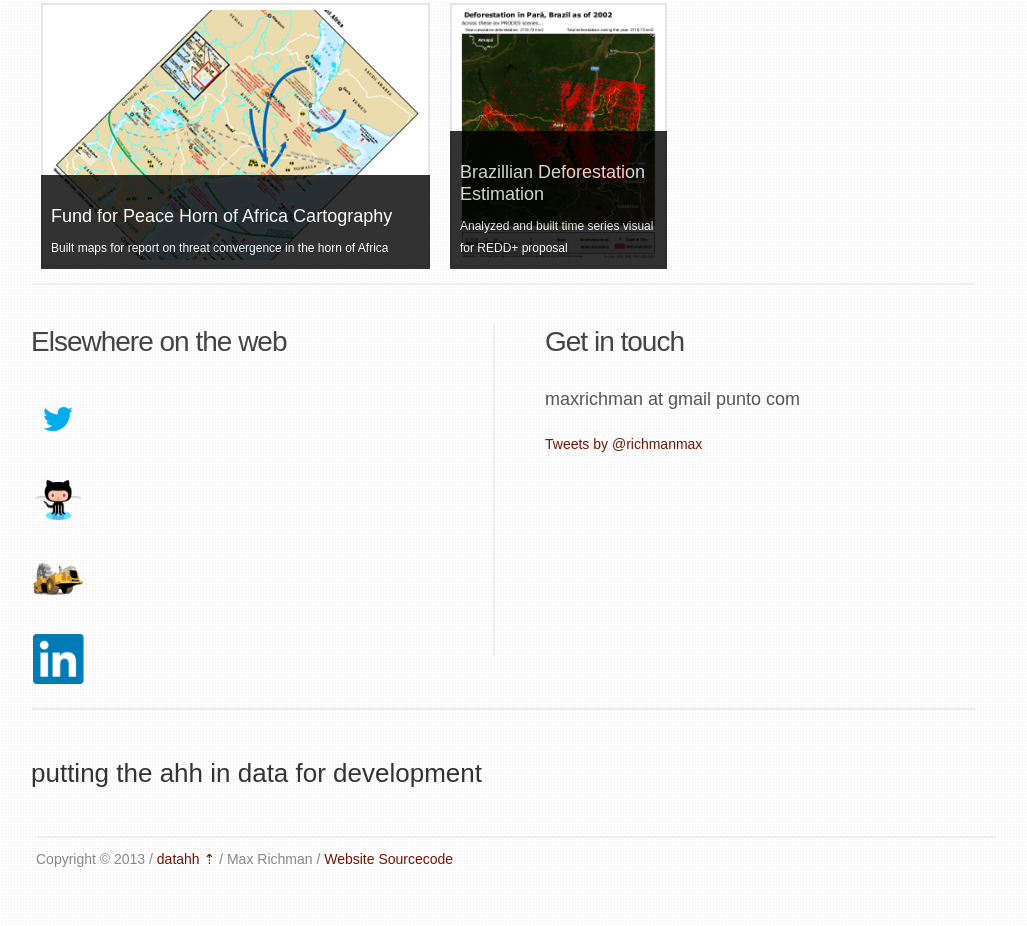
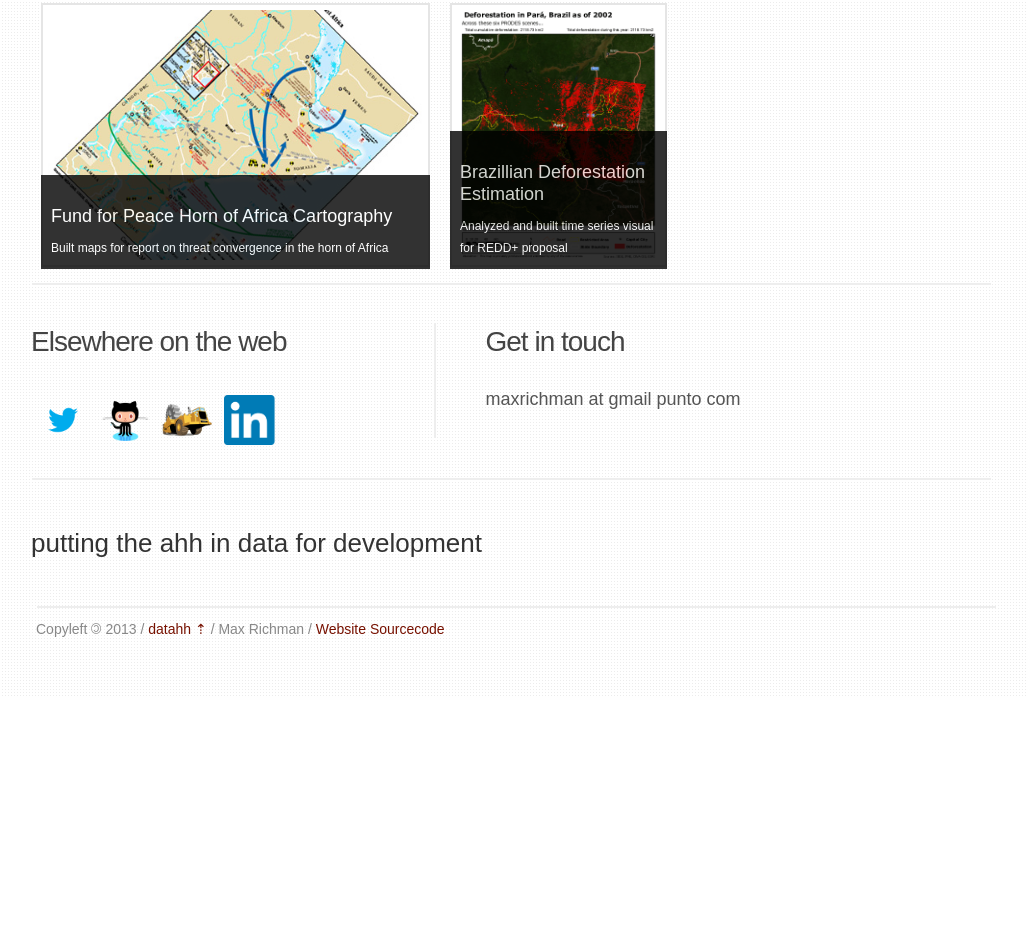
Before and after one commit to mjrich/mjrich.github.com, a plain HTML site: page index.html in a window 1280 px wide. Shown: the part 1195-2121 px from the top of the page, without its empty margins (124-1151 px from the left). After the commit the page ends 1891 px from the top, so only its background shows below. Drawn offline with Linux system fonts and the light colour scheme; a web font is replaced by a local one.

Commit message:
updated contact section

```diff
--- a/did.js
+++ b/did.js
@@ -1,7 +1,7 @@
 json = {
 "name":"Max Richman",
 "property":"datahh",
-"tag-line":"putting the ahh in data for developmentt",
+"tag-line":"putting the ahh in data for development",
 "url1":"https://twitter.com/richmanmax",
 "url1-name":"Twitter",
 "url2":"https://github.com/mjrich",
--- a/index.html
+++ b/index.html
@@ -84,37 +84,28 @@
 
             	<div class="line"></div>
 
-            	<div id="content">
 
-        			<div id="services">
+        		<div id="services">
             			<h4>Elsewhere on the web</h4>
 
-                		<div class="service">
-                			<div class="frontpage-small-img-bg">
+                		<span class="service">
             					<a href="https://twitter.com/richmanmax" target="_blank"><img src="images/twitter.png" alt="" /></a>
-            				</div><!--end post-frontpage-img-bg-->
 
-                		</div><!--end service-->
+                		</span><!--end service-->
 
-                		<div class="service">
-                			<div class="frontpage-small-img-bg">
+                		<span class="service">
             					<a href="https://github.com/mjrich" target="_blank"><img src="images/octocat.png" alt="" /></a>
-            				</div><!--end post-frontpage-img-bg-->
 
-                		</div><!--end service-->
+                		</span><!--end service-->
 
-                		<div class="service">
-                			<div class="frontpage-small-img-bg">
+                		<span class="service">
             					<a href="https://scraperwiki.com/profiles/mjrich/" target="_blank"><img src="images/scraperwiki.png" alt="" /></a>
-            				</div><!--end post-frontpage-img-bg-->
 
-                		</div><!--end service-->
-                		<div class="service">
-                			<div class="frontpage-small-img-bg">
+                		</span><!--end service-->
+                		<span class="service">
             					<a href="http://www.linkedin.com/in/maxrichman" target="_blank"><img src="images/linkedin.png" alt="" /></a>
-            				</div><!--end post-frontpage-img-bg-->
 
-                		</div><!--end service-->
+                		</span><!--end service-->
                 	</div><!--end services-->
 
             		<div class="vertical-line"></div>
@@ -124,14 +115,12 @@
 
 		                <div class="contact">
 		                    maxrichman at gmail punto com <br> <br>
-				<a class="twitter-timeline" href="https://twitter.com/richmanmax" data-widget-id="287990301325393920">Tweets by @richmanmax</a>
-				<script>!function(d,s,id){var js,fjs=d.getElementsByTagName(s)[0];if(!d.getElementById(id)){js=d.createElement(s);js.id=id;js.src="//platform.twitter.com/widgets.js";fjs.parentNode.insertBefore(js,fjs);}}(document,"script","twitter-wjs");</script>
+
 
 
 		                </div><!--end contact-->
 
 		            </div><!--end contact-->
-		        </div><!--end content-->
 			<div class="line"></div>
 			</br>
 			<h2>putting the ahh in data for development</h2>
@@ -140,7 +129,11 @@
 
 			<div id="footer">
             	<div class="line"></div>
-				<p class="copyright">Copyright &copy; 2013 / <a href="">datahh ⇡</a> / Max Richman / <a href="https://github.com/mjrich/datahh-json-website" target="_blank">Website Sourcecode</a>
+				<p class="copyright">Copyleft <!--[if lte IE 8]><span style="filter: FlipH; -ms-filter: "FlipH"; display: inline-block;"><![endif]-->
+<span style="-moz-transform: scaleX(-1); -o-transform: scaleX(-1); -webkit-transform: scaleX(-1); transform: scaleX(-1); display: inline-block;">
+    &copy;
+</span>
+<!--[if lte IE 8]></span><![endif]--> 2013 / <a href="">datahh ⇡</a> / Max Richman / <a href="https://github.com/mjrich/datahh-json-website" target="_blank">Website Sourcecode</a>
 			</div><!--end footer-->
 
 		</div><!--end wrap-->
--- a/style.css
+++ b/style.css
@@ -7,7 +7,7 @@ Template based on Sanura by Chris Creed
 /* -- Tools -- */
 /*-------------*/
 .line { clear: both; background: url(images/line.png) no-repeat; height: 2px; }
-.vertical-line { float: left; background: url(images/vertical-line.jpg) no-repeat; width: 2px; height: 333px; margin-top: 38px; }
+.vertical-line { float: left; background: url(images/vertical-line.jpg) no-repeat; width: 2px; height: 115px; margin-left: 115px; margin-top: 38px; }
 .grey { color: #999999; }
 .cache-images { visibility: hidden; }
 
@@ -39,7 +39,7 @@ p { margin: 0 0 15px 0; }
 /*-----------------*/
 /* -- Frontpage -- */
 /*-----------------*/
-#frontpage { float: left; margin: 48px 0 -8px -5px; }
+#frontpage { float: left; width: 960px; margin: 48px 0 -8px -5px; }
 #frontpage .featured-text { margin: 0 0 40px 0; }
 #frontpage h3 { font-size: 32px; color: #444; margin: 50px 0 30px 0; letter-spacing: -1px; }
 #frontpage #featured-projects { margin: 0 0 40px 0; }
@@ -48,7 +48,7 @@ p { margin: 0 0 15px 0; }
 #frontpage #services { float: left; margin: 36px 32px 0 0; font-size: 12px; }
 #frontpage #services h4 { font-size: 28px; color: #444; margin: 10px 0 35px 0; letter-spacing: -1px; }
 #frontpage #services .service { clear: both; width: 430px; margin: 0 0 0 0; height: 80px; }
-#frontpage #services .service img { height:50px; float: left; margin: 2px 0 0 2px; }
+#frontpage #services .service img { height:50px; float: left; margin: 2px 0 0 2px; padding:5px; }
 #frontpage #services .service p { margin: 2px 0 0 0; }
 
 #frontpage #contact { float: left; margin: 36px 0 0 50px; font-size: 12px; }
@@ -57,7 +57,6 @@ p { margin: 0 0 15px 0; }
 #frontpage #contact .contact img { float: left; margin: 2px 0 0 2px; width: 56px; height: 56px; }
 #frontpage #contact .contact a { font-size: 14px; margin: 0 0 0 0; }
 
-.frontpage-small-img-bg { float: left; width: 66px; height: 66px; margin: 4px 15px 0 0; }
 
 
 /*--------------*/
```
